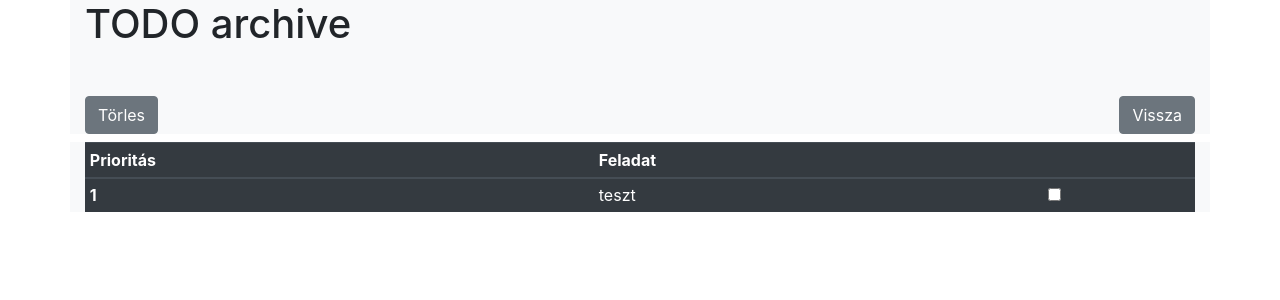
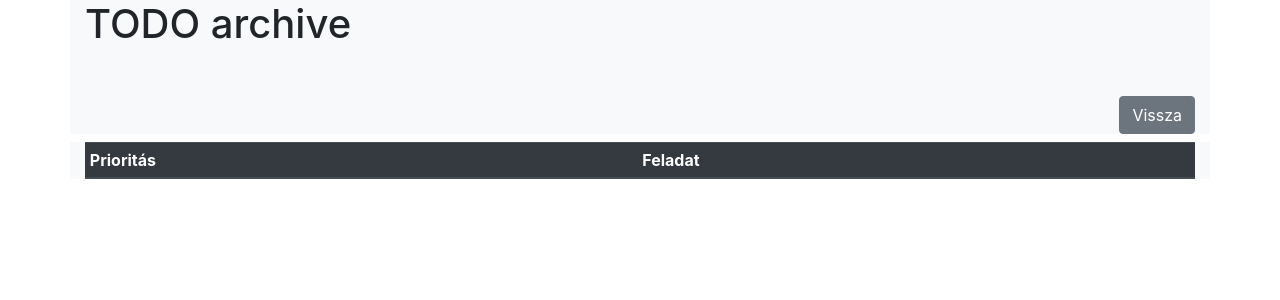
Before and after one commit to tankudo/TODO, an Angular app: page /archive in a window 1280 px wide. Shown: the top 300 px of the page. Built offline with nearby package versions, Linux system fonts and the light colour scheme.

Commit message:
basic functions are ready

```diff
--- a/src/app/component/add-todo/add-todo.component.ts
+++ b/src/app/component/add-todo/add-todo.component.ts
@@ -27,5 +27,6 @@ export class AddTodoComponent implements OnInit {
       task: this.form.get('task').value,
     };
     this.saveTODOService.todos.push(todo);
+    this.saveTODOService.sortTodos('priority');
   }
 }
--- a/src/app/component/archive/archive.component.html
+++ b/src/app/component/archive/archive.component.html
@@ -9,10 +9,11 @@
     </tr>
     </thead>
     <tbody>
-    <tr>
-      <th scope="row">1</th>
-      <td>teszt</td>
-      <td><input type="checkbox" aria-label="Checkbox for following text input"></td>
+    <tr *ngFor="let t of archiveTODO">
+      <th scope="row">{{t.priority}}</th>
+      <td>{{t.task}}</td>
+      <td>
+      <td><input type="checkbox" (change)="deleteTodo(t)"></td>
     </tr>
     </tbody>
   </table>
--- a/src/app/component/archive/archive.component.ts
+++ b/src/app/component/archive/archive.component.ts
@@ -1,4 +1,6 @@
 import {Component, Input, OnInit} from '@angular/core';
+import {SaveTODOService} from '../../service/save-todo.service';
+import {TodoFace} from '../../interface/todo-face';
 
 @Component({
   selector: 'app-archive',
@@ -6,11 +8,19 @@ import {Component, Input, OnInit} from '@angular/core';
   styleUrls: ['./archive.component.scss']
 })
 export class ArchiveComponent implements OnInit {
+  archiveTODO: TodoFace[];
 
-  constructor() {
-      }
+  constructor(private saveTODOService: SaveTODOService) {
+    this.archiveTODO = this.saveTODOService.archiveTodos;
+    this.saveTODOService.sortArchive('priority');
+  }
 
   ngOnInit(): void {
   }
 
+  deleteTodo(t: TodoFace): void {
+    const indx = this.archiveTODO.indexOf(t);
+    this.archiveTODO.splice(indx, 1);
+
+  }
 }
--- a/src/app/component/header/header.component.html
+++ b/src/app/component/header/header.component.html
@@ -1,7 +1,6 @@
 <div class="container bg-light"><h1>{{headerText}}</h1>
   <div class="row mt-5 mb-2">
     <div class="col">
-      <button type="button" class="btn btn-secondary my-2 my-sm-0 ">{{buttonText2}}</button>
     </div>
     <div class="col text-right">
       <button type="button" class="btn btn-secondary my-2 my-sm-0 "
--- a/src/app/component/header/header.component.ts
+++ b/src/app/component/header/header.component.ts
@@ -1,4 +1,5 @@
 import {Component, Input, OnInit} from '@angular/core';
+import {SaveTODOService} from '../../service/save-todo.service';
 
 @Component({
   selector: 'app-header',
@@ -15,14 +16,9 @@ export class HeaderComponent implements OnInit {
   @Input()
   buttonText2: string;
 
-  constructor() {
+  constructor(private saveTODOService: SaveTODOService) {
   }
 
   ngOnInit(): void {
   }
-
-  goToArchive(): void {
-
-
-  }
 }
--- a/src/app/component/todos/todos.component.html
+++ b/src/app/component/todos/todos.component.html
@@ -9,11 +9,11 @@
     </tr>
     </thead>
     <tbody>
-    <tr *ngFor="let t of todos ">
+    <tr *ngFor="let t of todos">
       <th scope="row">{{t.priority}}</th>
       <td>{{t.task}}</td>
       <td>
-      <td><input type="checkbox" aria-label="Checkbox for following text input"></td>
+      <td><input type="checkbox" (change)="completeTodo(t)"></td>
     </tr>
     </tbody>
   </table>
--- a/src/app/component/todos/todos.component.ts
+++ b/src/app/component/todos/todos.component.ts
@@ -17,4 +17,10 @@ export class TodosComponent implements OnInit {
   ngOnInit(): void {
   }
 
+  completeTodo(t: TodoFace): void {
+    this.saveTODOService.archiveTodos.push(t);
+    const indx = this.saveTODOService.todos.indexOf(t);
+    this.saveTODOService.todos.splice(indx, 1);
+
+  }
 }
--- a/src/app/service/save-todo.service.ts
+++ b/src/app/service/save-todo.service.ts
@@ -12,4 +12,13 @@ export class SaveTODOService {
     this.todos = [];
     this.archiveTodos = [];
   }
+
+  sortTodos(colName: string): void {
+    this.todos.sort((a, b) =>
+      a[colName] > b[colName] ? 1 : a[colName] < b[colName] ? -1 : 0);
+  }
+  sortArchive(fieldName: string): void{
+    this.archiveTodos.sort((a, b) =>
+      a[fieldName] > b[fieldName] ? 1 : a[fieldName] < b[fieldName] ? -1 : 0);
+  }
 }
```
